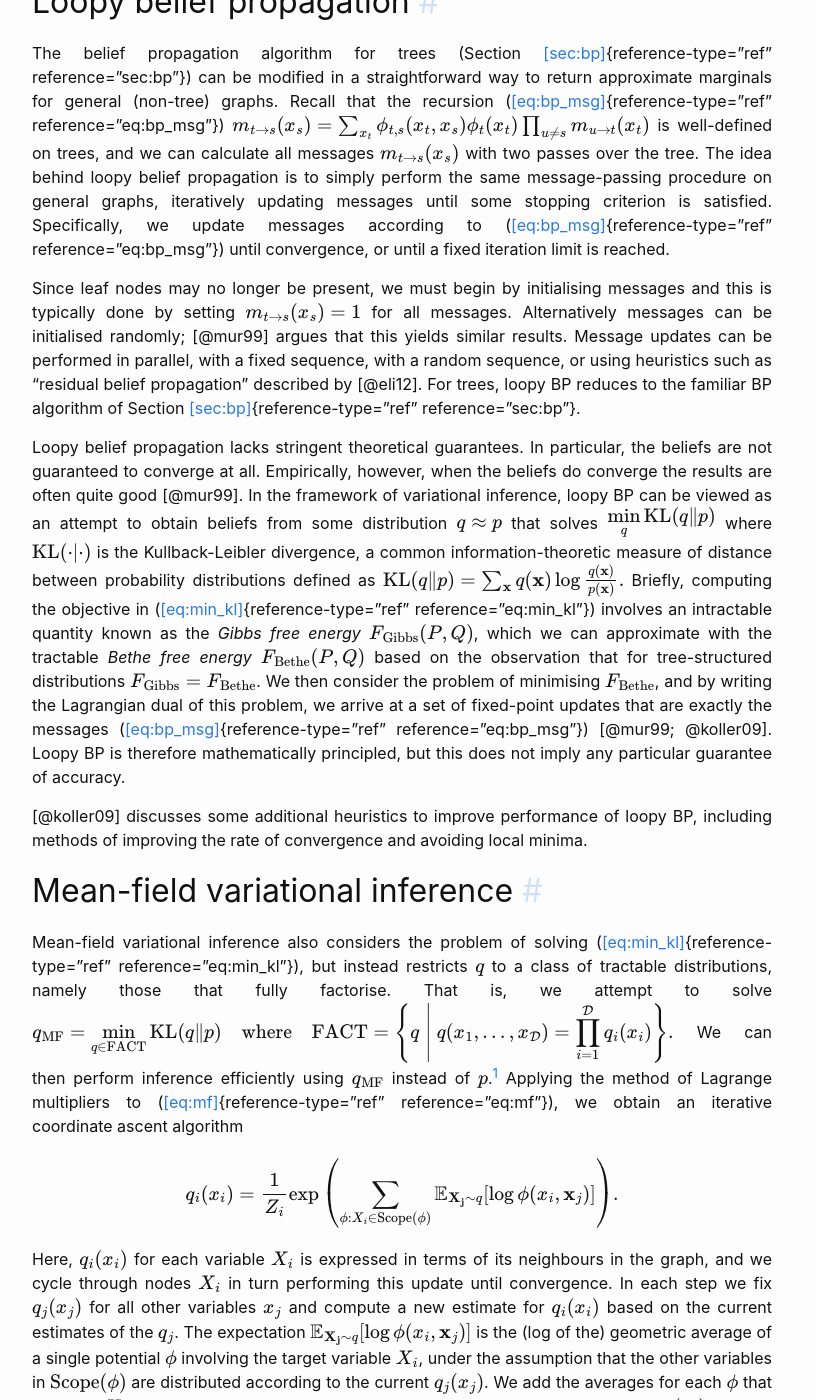
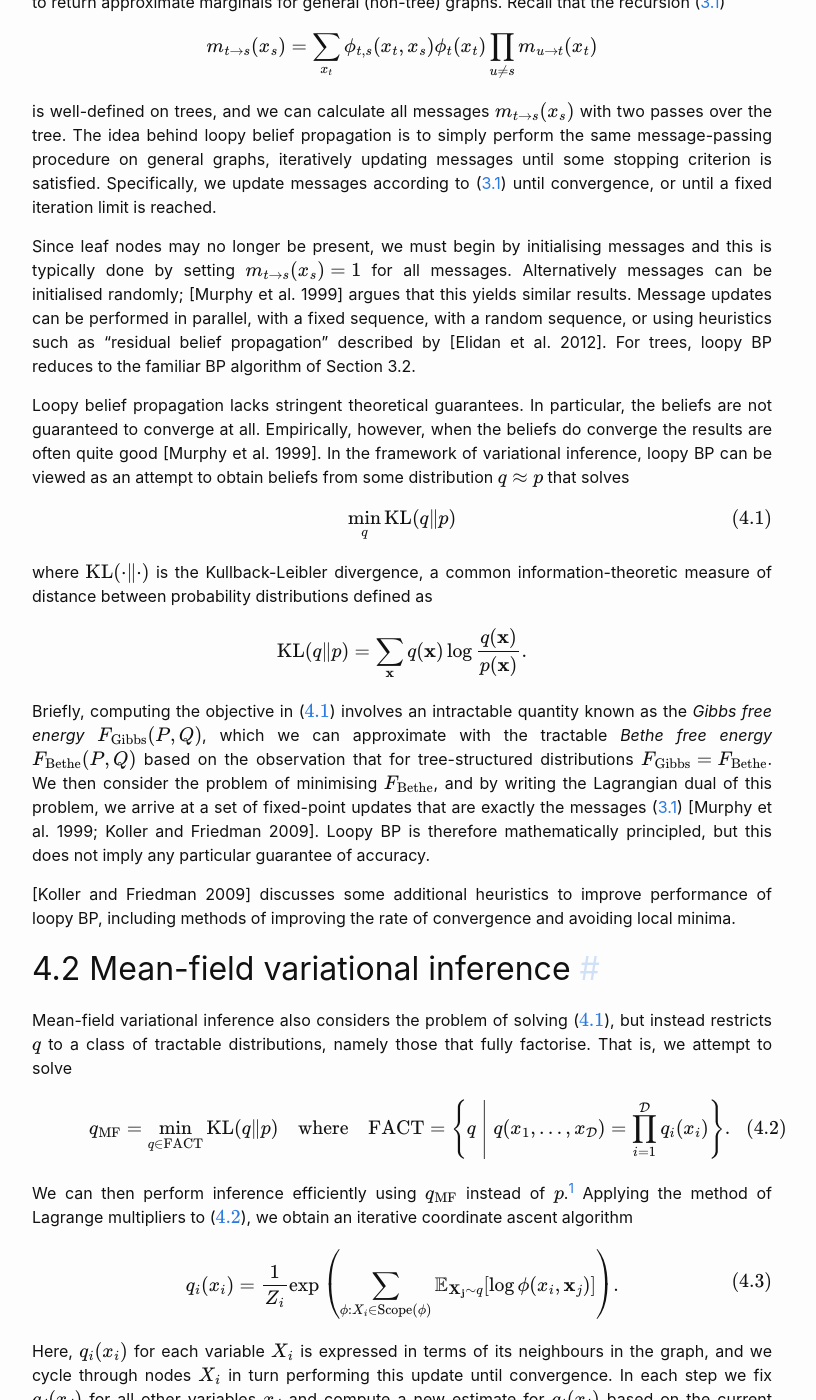
Before and after one commit to akxlr/akxlr.github.io, a Jekyll site: the page built from _posts/2022-02-24-chapter-4.md, in a window 1280 px wide and 1400 px high, scrolled down 701 px. Shown: the whole window, without its empty margins (238-1054 px from the left). Built offline with Jekyll 4.4.1, drawn with Linux system fonts in a browser that asks for light colours; some of the changed text lies outside the part shown.

Commit message:
ch-4 wip

```diff
--- a/_posts/2022-02-24-chapter-4.md
+++ b/_posts/2022-02-24-chapter-4.md
@@ -15,10 +15,11 @@ bis06: "Bishop 2006"
 dom14: "Domke 2014"
 pit36: "Pitman 1936"
 besag1974spatial: "Besag 1974"
+paskinslides: "Paskin 2003"
+mur99: "Murphy et al. 1999"
+eli12: "Elidan et al. 2012"
 ### end of Bibliography ###
 ---
-
-# Approximate inference {#cha:approximate}
 
 For high-treewidth graphical models, exact inference using the
 algorithms discussed in Chapter
@@ -35,83 +36,90 @@ such there is a vast number of related algorithms that we do not discuss
 here. Rather, this chapter is intended as a brief overview of the
 algorithms we use later in our later experiments. We discuss some other
 algorithms more directly related to our contribution in Section
-[\[sec:related\]](#sec:related){reference-type="ref"
-reference="sec:related"}.
+5.6.
 
-## Loopy belief propagation {#sec:loopy_bp}
+## 4.1 Loopy belief propagation {#sec:loopy_bp}
 
-The belief propagation algorithm for trees (Section
-[\[sec:bp\]](#sec:bp){reference-type="ref" reference="sec:bp"}) can be
+The belief propagation algorithm for trees (Section 3.2) can be
 modified in a straightforward way to return approximate marginals for
 general (non-tree) graphs. Recall that the recursion
-([\[eq:bp_msg\]](#eq:bp_msg){reference-type="ref"
-reference="eq:bp_msg"})
-$$\m{t}{s}(x_s) = \sum_{x_t} \phi_{t,s}(x_t,x_s) \phi_t(x_t) \prod_{u\neq s} \m{u}{t}(x_t)$$
+([3.1]({% link _posts/2022-02-22-chapter-3.md %}#eq:bp_msg))
+
+$$\m{t}{s}(x_s) = \sum_{x_t} \phi_{t,s}(x_t,x_s) \phi_t(x_t) \prod_{u\neq s} \m{u}{t}(x_t) $$
+
 is well-defined on trees, and we can calculate all messages
 $\m{t}{s}(x_s)$ with two passes over the tree. The idea behind loopy
 belief propagation is to simply perform the same message-passing
 procedure on general graphs, iteratively updating messages until some
 stopping criterion is satisfied. Specifically, we update messages
-according to ([\[eq:bp_msg\]](#eq:bp_msg){reference-type="ref"
-reference="eq:bp_msg"}) until convergence, or until a fixed iteration
-limit is reached.
+according to ([3.1]({% link _posts/2022-02-22-chapter-3.md %}#eq:bp_msg)) until convergence, or until a fixed iteration limit is reached.
 
 Since leaf nodes may no longer be present, we must begin by initialising
 messages and this is typically done by setting $\m{t}{s}(x_s)=1$ for all
-messages. Alternatively messages can be initialised randomly; [@mur99]
+messages. Alternatively messages can be initialised randomly; [{{page.mur99}}]
 argues that this yields similar results. Message updates can be
 performed in parallel, with a fixed sequence, with a random sequence, or
 using heuristics such as "residual belief propagation" described by
-[@eli12]. For trees, loopy BP reduces to the familiar BP algorithm of
-Section [\[sec:bp\]](#sec:bp){reference-type="ref" reference="sec:bp"}.
+[{{page.eli12}}]. For trees, loopy BP reduces to the familiar BP algorithm of
+Section 3.2.
 
 Loopy belief propagation lacks stringent theoretical guarantees. In
 particular, the beliefs are not guaranteed to converge at all.
 Empirically, however, when the beliefs do converge the results are often
-quite good [@mur99]. In the framework of variational inference, loopy BP
+quite good [{{page.mur99}}]. In the framework of variational inference, loopy BP
 can be viewed as an attempt to obtain beliefs from some distribution
-$q \approx p$ that solves $$\begin{aligned}
-    \min_q \textrm{KL}(q \| p) \label{eq:min_kl}\end{aligned}$$ where
-$\textrm{KL}(\cdot \| \cdot)$ is the Kullback-Leibler divergence, a
+$q \approx p$ that solves
+
+$$
+\begin{align}
+    \min_q \textrm{KL}(q \| p) \tag{4.1}\label{eq:min_kl}
+\end{align}
+$$
+
+where $$\textrm{KL}(\cdot \| \cdot)$$ is the Kullback-Leibler divergence, a
 common information-theoretic measure of distance between probability
 distributions defined as
+
 $$\textrm{KL}(q \| p) = \sum_{\mathbf{x}} q(\mathbf{x}) \log \frac{q(\mathbf{x})}{p(\mathbf{x})}.$$
-Briefly, computing the objective in
-([\[eq:min_kl\]](#eq:min_kl){reference-type="ref"
-reference="eq:min_kl"}) involves an intractable quantity known as the
+
+Briefly, computing the objective in (\ref{eq:min_kl}) involves an intractable quantity known as the
 *Gibbs free energy* $F_\textrm{Gibbs}(P,Q)$, which we can approximate
 with the tractable *Bethe free energy* $F_\textrm{Bethe}(P,Q)$ based on
 the observation that for tree-structured distributions
 $F_\textrm{Gibbs} = F_\textrm{Bethe}$. We then consider the problem of
 minimising $F_\textrm{Bethe}$, and by writing the Lagrangian dual of
 this problem, we arrive at a set of fixed-point updates that are exactly
-the messages ([\[eq:bp_msg\]](#eq:bp_msg){reference-type="ref"
-reference="eq:bp_msg"}) [@mur99; @koller09]. Loopy BP is therefore
+the messages ([3.1]({% link _posts/2022-02-22-chapter-3.md %}#eq:bp_msg))
+[{{page.mur99}}; {{page.koller09}}]. Loopy BP is therefore
 mathematically principled, but this does not imply any particular
 guarantee of accuracy.
 
-[@koller09] discusses some additional heuristics to improve performance
+[{{page.koller09}}] discusses some additional heuristics to improve performance
 of loopy BP, including methods of improving the rate of convergence and
 avoiding local minima.
 
-## Mean-field variational inference
+## 4.2 Mean-field variational inference
 
 Mean-field variational inference also considers the problem of solving
-([\[eq:min_kl\]](#eq:min_kl){reference-type="ref"
-reference="eq:min_kl"}), but instead restricts $q$ to a class of
+(\ref{eq:min_kl}), but instead restricts $q$ to a class of
 tractable distributions, namely those that fully factorise. That is, we
-attempt to solve $$\begin{aligned}
-    q_{\textrm{MF}} = \min_{q\in\textrm{FACT}} \textrm{KL}(q \| p) \quad \textrm{where} \quad \textrm{FACT} = \left\{ q \;\middle|\; q(\sublist{x}{\mathcal{D}}) = \prod_{i=1}^\mathcal{D} q_i(x_i) \right\}.\label{eq:mf}\end{aligned}$$
+attempt to solve
+
+$$
+\begin{align}
+    q_{\textrm{MF}} = \min_{q\in\textrm{FACT}} \textrm{KL}(q \| p) \quad \textrm{where} \quad \textrm{FACT} = \left\{ q \;\middle|\; q(\sublist{x}{\mathcal{D}}) = \prod_{i=1}^\mathcal{D} q_i(x_i) \right\}. \tag{4.2}\label{eq:mf}
+\end{align}
+$$
+
 We can then perform inference efficiently using $q_\textrm{MF}$ instead
-of $p$.[^1] Applying the method of Lagrange multipliers to
-([\[eq:mf\]](#eq:mf){reference-type="ref" reference="eq:mf"}), we obtain
+of $p$.[^1] Applying the method of Lagrange multipliers to (\ref{eq:mf}), we obtain
 an iterative coordinate ascent algorithm
 
 {% raw %}
 $$
-\begin{aligned}
-q_i(x_i) = \frac{1}{Z_i}\exp\left(\sum_{\phi : X_i \in \scope{(\phi)}} \mathbb{E}{_{\mathbf{X_j}\sim q}}[{\log \phi(x_i,\mathbf{x}_j)]} \right). \label{eq:mf2}
-\end{aligned}
+\begin{align}
+q_i(x_i) = \frac{1}{Z_i}\exp\left(\sum_{\phi : X_i \in \scope{(\phi)}} \mathbb{E}{_{\mathbf{X_j}\sim q}}[{\log \phi(x_i,\mathbf{x}_j)]} \right). \tag{4.3}\label{eq:mf2}
+\end{align}
 $$
 {% endraw %}
 
@@ -127,8 +135,7 @@ $\scope{(\phi)}$ are distributed according to the current $q_j(x_j)$. We
 add the averages for each $\phi$ that contains $X_i$ in its scope,
 exponentiate, and then normalise. This gives a new $q_i(x_i)$ and we
 repeat this process until convergence. For a derivation of
-([\[eq:mf2\]](#eq:mf2){reference-type="ref" reference="eq:mf2"}), see
-[@koller09].
+(\ref{eq:mf2}), see [{{page.koller09}}].
 
 Unlike loopy BP, mean-field is guaranteed to converge, but there are two
 issues. Firstly, this convergence is to a local optimum only and
@@ -136,11 +143,13 @@ secondly the class FACT considerably restricts $q$ and it is unlikely
 that $p\in\textrm{FACT}$ even if we could optimise globally. *Structured
 mean-field* attempts to address the second problem by considering the
 more general case where $q$ belongs to the family
+
 $$q(\sublist{x}{\mathcal{D}}) = \frac{1}{Z}\prod_j\phi_j(\mathbf{x_j})$$
+
 which can provide greater flexibility at the cost of increased
-computational complexity [@koller09].
+computational complexity [{{page.koller09}}].
 
-## Sampling
+## 4.3 Sampling
 
 The third major approach to approximate inference we discuss is
 sampling. In general, any inference query can be answered given a set of
@@ -162,7 +171,7 @@ example, Gaussian distributions) [@bis06]. In general however, for
 arbitrary high-dimensional distributions, the most effective method
 known is *Markov-chain Monte Carlo* (MCMC) [@koller09; @and03].
 
-### Markov-chain Monte Carlo
+### 4.3.1 Markov-chain Monte Carlo
 
 MCMC involves creating a Markov chain whose stationary distribution[^3]
 is equal to the target distribution $p$, and generating successive
@@ -178,7 +187,7 @@ sampling and slice sampling. These methods differ in how they chooose
 the next sample in the chain given the current sample. In this thesis,
 we make use of Gibbs sampling.
 
-#### Gibbs sampling
+#### 4.3.1.1 Gibbs sampling
 
 The basic sequential Gibbs sampling procedure [@gem84] is as follows:
 
@@ -217,7 +226,7 @@ situations these can improve the rate of convergence to the stationary
 distribution. Recent work includes [@afshar2015linear], who describe
 efficient Gibbs sampling algorithms for piecewise graphical models.
 
-#### Mixing time {#sec:mixing}
+#### 4.3.1.2 Mixing time {#sec:mixing}
 
 The success of MCMC depends on how closely the Markov chain of samples
 resembles a true random sample from $p$. If the Markov chain converges
```
Also changed, not shown: _posts/2022-02-22-chapter-3.md (+1 -0 lines).
